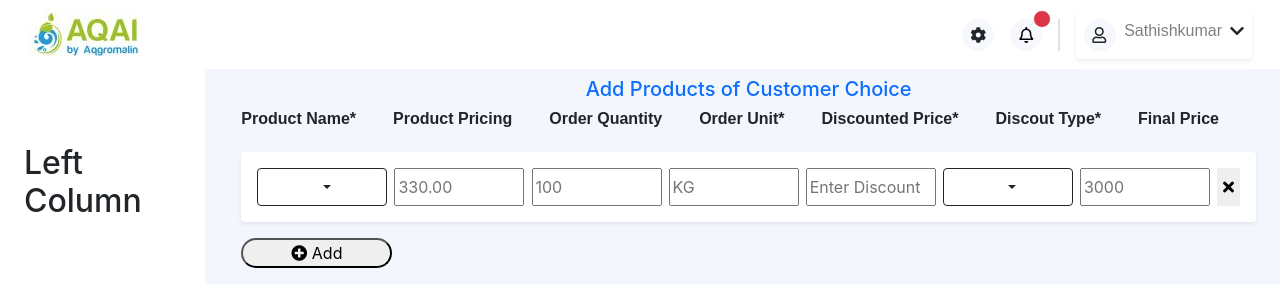
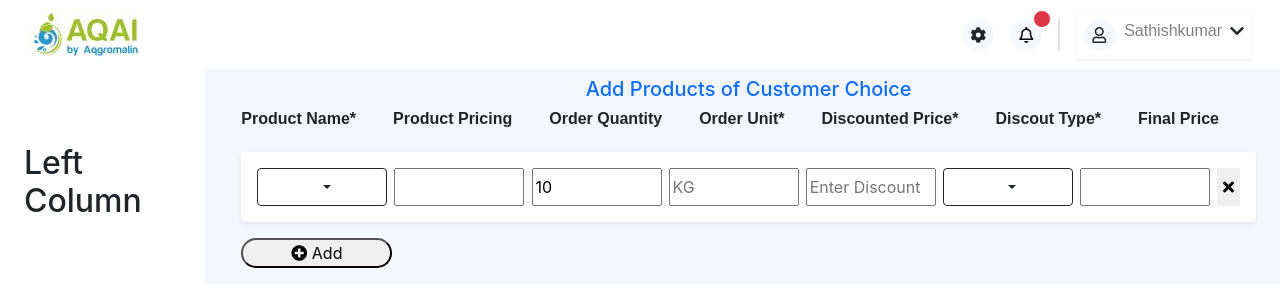
Before and after one commit to RIDOY-ZZAMAN/usersdashboard, a React (Create React App) app: page / in a window 1280 px wide. Shown: the top 306 px of the page. Built offline with nearby package versions, Linux system fonts and the light colour scheme.

Commit message:
fifth commit

```diff
--- a/public/products.json
+++ b/public/products.json
@@ -1,18 +1,22 @@
 [
     {
         "id": 0,
-        "productName": "Chicken"
+        "productName": "Chicken",
+        "price": "100"
     },
     {
         "id": 1,
-        "productName": "Fish"
+        "productName": "Fish",
+        "price": "200"
     },
     {
         "id": 2,
-        "productName": "Meat"
+        "productName": "Meat",
+        "price": "300"
     },
     {
         "id": 3,
-        "productName": "Duck"
+        "productName": "Duck",
+        "price": "400"
     }
 ]
--- a/src/Pages/Dashboard/RightColumn/PlaceOrder.js
+++ b/src/Pages/Dashboard/RightColumn/PlaceOrder.js
@@ -1,12 +1,9 @@
 import React, { useEffect, useState } from 'react';
 
 const PlaceOrder = ({ item, items, setItems, idx }) => {
-    const [products, setProducts] = useState([])
-    useEffect(() => {
-        fetch('./products.json')
-            .then(res => res.json())
-            .then(data => setProducts(data))
-    }, [])
+    const [products, setProducts] = useState([]);
+    const [price, setPrice] = useState();
+    const [FinalPrice, setFinalPrice] = useState()
     const discounts = ['Flat', 'High'];
     const [selected, setSelected] = useState();
     const [selecteddiscount, setSelectedDiscount] = useState();
@@ -14,6 +11,23 @@ const PlaceOrder = ({ item, items, setItems, idx }) => {
         e.preventDefault();
         document.getElementById(`id-${idx}`).remove();
     }
+
+    useEffect(() => {
+        fetch('./products.json')
+            .then(res => res.json())
+            .then(data => setProducts(data))
+    }, [])
+
+    const productQuantity = 10;
+
+    const finalPrice = (quantity, price) => {
+
+        setFinalPrice(quantity * price)
+
+
+
+    }
+
 
     return (
         <div>
@@ -25,7 +39,10 @@ const PlaceOrder = ({ item, items, setItems, idx }) => {
                     <ul class="dropdown-menu" aria-labelledby="dropdownMenu2">
                         {products.map(product => <li>
                             <button onClick={() => {
-                                setSelected(product.productName)
+                                setSelected(product.productName);
+                                setPrice(product.price);
+                                finalPrice(productQuantity, product.price)
+
 
                             }
                             }
@@ -39,12 +56,12 @@ const PlaceOrder = ({ item, items, setItems, idx }) => {
                 <input
                     className='inputFieldSize'
                     type="text"
-                    placeholder='330.00'
+                    value={price}
                 />
                 <input
                     className='inputFieldSize'
                     type="text"
-                    placeholder='100'
+                    value={productQuantity}
                 />
                 <input
                     className='inputFieldSize'
@@ -79,7 +96,7 @@ const PlaceOrder = ({ item, items, setItems, idx }) => {
                 <input
                     className='inputFieldSize'
                     type="text"
-                    placeholder='3000'
+                    value={FinalPrice}
                 />
                 <button
                     onClick={(e) => handleComponentsRemove(idx, e)}
```
